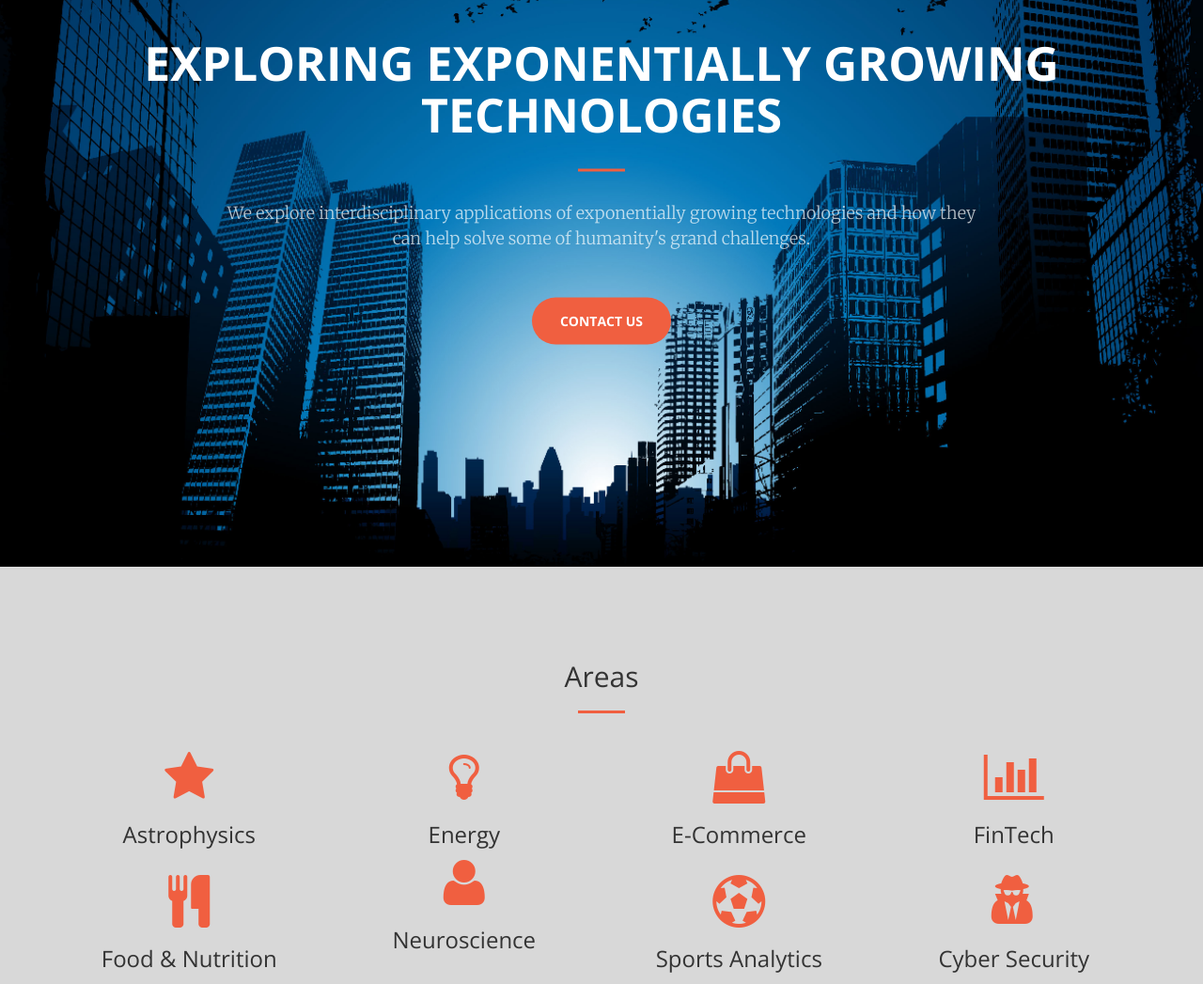
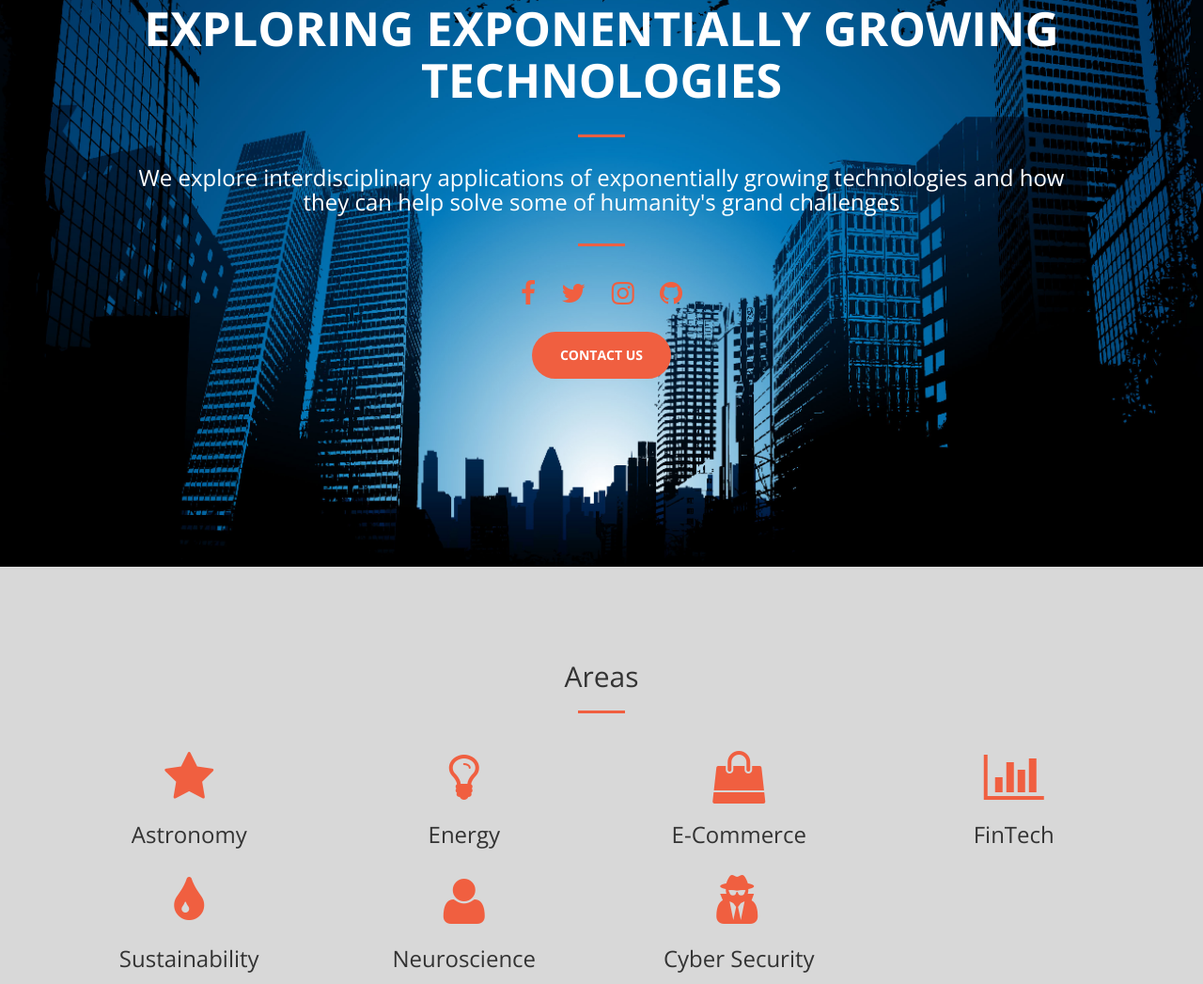
Before and after one commit to AppliedTechLab/appliedtechlab.github.io, a website: page index.html in a window 1280 px wide. Shown: the part 197-1244 px from the top of the page at 94% size. Drawn offline with nearby package versions, Linux system fonts and the light colour scheme.

Commit message:
update website

```diff
--- a/index.html
+++ b/index.html
@@ -7,8 +7,9 @@
     <meta http-equiv="X-UA-Compatible" content="IE=edge">
     <meta name="viewport" content="width=device-width, initial-scale=1">
     <meta name="description" content="Applied Technologies Laboratory">
-    <meta name="author" content="Applied Technologies Lab">
     <meta name="author" content="Applied Technologies Laboratory">
+    <meta name="author" content="Applied Technologies Laboratory">
+    <link rel="icon" href="./img/favicon.ico">
     <title>Applied Technologies Laboratory</title>
 
     <!-- Bootstrap Core CSS -->
@@ -50,6 +51,9 @@
             <div class="collapse navbar-collapse" id="bs-example-navbar-collapse-1">
                 <ul class="nav navbar-nav navbar-right">
                     <li>
+                      <a class="page-scroll" href="#page-top">Home</a>
+                    </li>
+                    <li>
                         <a class="page-scroll" href="#areas">Areas</a>
                     </li>
                     <li>
@@ -70,8 +74,15 @@
             <div class="header-content-inner">
                 <h1 id="homeHeading">Exploring Exponentially Growing Technologies</h1>
                 <hr>
-                <p>We explore interdisciplinary applications of exponentially growing technologies
-                and how they can help solve some of humanity's grand challenges. </p>
+                <h3>We explore interdisciplinary applications of exponentially growing technologies
+                and how they can help solve some of humanity's grand challenges</h3>
+                <hr>
+                <div class="text-center" style="padding-bottom: 20px;">
+                  <a href="https://www.facebook.com/AppliedTechLab/" class="btn btn-social-icon btn-facebook"><i class="fa fa-facebook fa-2x"></i></a>
+                  <a href="https://twitter.com/appliedtechlab"class="btn btn-social-icon btn-twitter"><i class="fa fa-twitter fa-2x"></i></a>
+                  <a href="https://www.instagram.com/appliedtechlab/"class="btn btn-social-icon btn-instagram"><i class="fa fa-instagram fa-2x"></i></a>
+                  <a href="https://github.com/appliedtechlab" class="btn btn-social-icon btn-github"><i class="fa fa-github fa-2x"></i></a>
+                </div>
                 <a href="#contact" class="btn btn-primary btn-xl page-scroll">Contact Us</a>
             </div>
         </div>
@@ -92,7 +103,7 @@
                 <div class="col-lg-3 col-md-6 text-center">
                     <div class="service-box">
                         <i class="fa fa-4x fa-star text-primary sr-icons"></i>
-                        <h3>Astrophysics</h3>
+                        <h3>Astronomy</h3>
 			<p class="text-muted"></p>
                     </div>
                 </div>
@@ -119,22 +130,15 @@
 		</div>
 		<div class="col-lg-3 col-md-6 text-center">
 		    <div class="service-box">
-		       <i class="fa fa-4x fa-cutlery text-primary sr-icons"></i>
-		       <h3>Food & Nutrition</h3>
-		       <p class="text-muted"></p>
-		    </div>
-		</div>
-		<div class="col-lg-3 col-md-6 text-center">
-	            <div class"service-box">
-	               <i class="fa fa-4x fa-user text-primary sr-icons"></i>
-		       <h3>Neuroscience</h3>
+		       <i class="fa fa-4x fa-tint text-primary sr-icons"></i>
+		       <h3>Sustainability</h3>
 		       <p class="text-muted"></p>
 		    </div>
 		</div>
     <div class="col-lg-3 col-md-6 text-center">
 		    <div class="service-box">
-                        <i class="fa fa-4x fa-futbol-o text-primary sr-icons"></i>
-                        <h3>Sports Analytics</h3>
+	               <i class="fa fa-4x fa-user text-primary sr-icons"></i>
+		       <h3>Neuroscience</h3>
 		       <p class="text-muted"></p>
 		    </div>
 		</div>
@@ -182,12 +186,12 @@
                 <div class="col-lg-3 col-md-6 text-center">
                     <div class="service-box">
                         <i class="fa fa-4x fa-cloud text-primary sr-icons"></i>
-                        <h3>Distributed Cloud Computing</h3>
+                        <h3>Cloud Computing</h3>
                     </div>
                 </div>
                 <div class="col-lg-3 col-md-6 text-center">
                     <div class="service-box">
-                        <i class="fa fa-4x fa-databse text-primary sr-icons"></i>
+                        <i class="fa fa-4x fa-database text-primary sr-icons"></i>
                         <h3>AI & Machine Learning</h3>
                     </div>
                 </div>
@@ -219,8 +223,17 @@
                 <div class="col-lg-8 col-lg-offset-2 text-center">
                     <h2 class="section-heading">Contact Us</h2>
                     <hr class="primary">
+                    <div style="padding-bottom: 10px;">
                     <i class="fa fa-envelope-o fa-3x sr-contact"></i>
+                    </div>
                     <p><a href="mailto:info@appliedtechlab.com">info@appliedtechlab.com</a></p>
+
+                    <div class="text-center" style="padding-bottom: 20px;">
+                      <a href="https://www.facebook.com/AppliedTechLab/" class="btn btn-social-icon btn-facebook"><i class="fa fa-facebook fa-2x"></i></a>
+                      <a href="https://twitter.com/appliedtechlab"class="btn btn-social-icon btn-twitter"><i class="fa fa-twitter fa-2x"></i></a>
+                      <a href="https://www.instagram.com/appliedtechlab/"class="btn btn-social-icon btn-instagram"><i class="fa fa-instagram fa-2x"></i></a>
+                      <a href="https://github.com/appliedtechlab" class="btn btn-social-icon btn-github"><i class="fa fa-github fa-2x"></i></a>
+                    </div>
                 </div>
             </div>
         </div>
```
Also changed, not shown: img/favicon.ico (added). Lines whose indentation alone changed are shown as unchanged.
